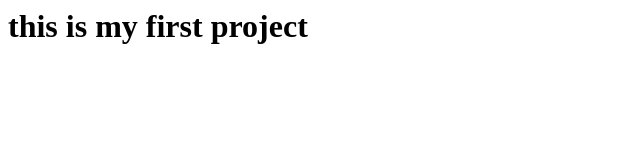
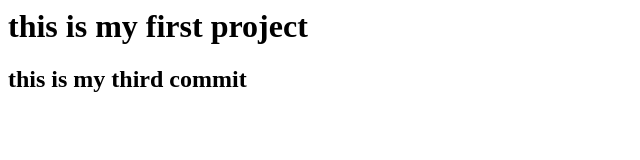
Before and after one commit to vasu1213/sample123-1, a plain HTML site: page index.html in a window 1280 px wide. Shown: the whole page, without its empty margins (0-640 px from the left). Drawn offline with Linux system fonts and the light colour scheme.

Commit message:
index file modified

```diff
--- a/index.html
+++ b/index.html
@@ -3,6 +3,7 @@
 </head>
 <body>
 <h1>this is my first project</h1>
+<h2>this is my third commit</h2>
 </body>
 
 
```
